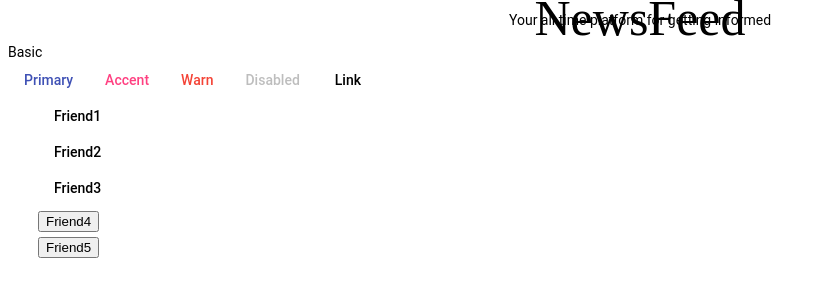
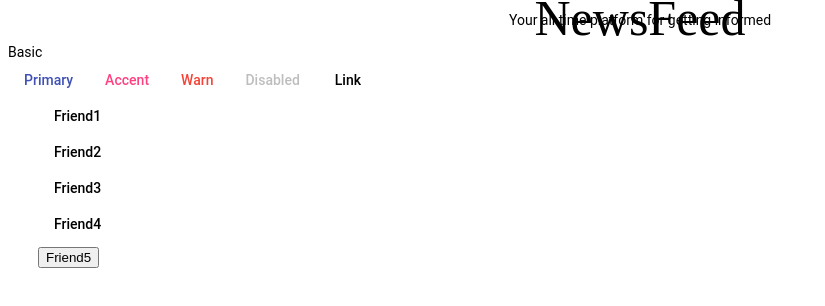
Before and after one commit to paulmunyao/newsfeed, an Angular app: page / in a window 1280 px wide. Shown: the top 306 px of the page, without its empty margins (0-825 px from the left). Built offline with nearby package versions, Linux system fonts and the light colour scheme; a web font is replaced by a local one.

Commit message:
add class to buttton

```diff
--- a/src/app/user/user.component.html
+++ b/src/app/user/user.component.html
@@ -2,6 +2,6 @@
   <button mat-button color="basic">Friend1</button><br>
   <button mat-button>Friend2</button><br>
   <button mat-button>Friend3</button><br>
-  <button>Friend4</button><br>
+  <button mat-button>Friend4</button><br>
   <button>Friend5</button><br>
 </div>
```
